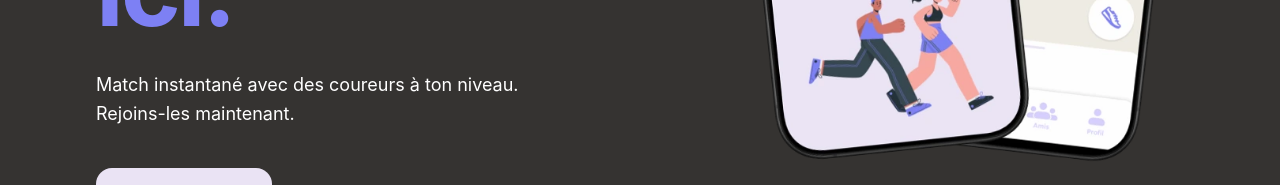
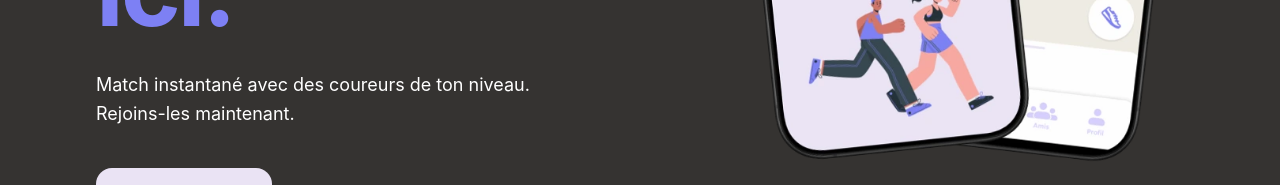
Before and after one commit to guiguil03/LandingPage-V2, a React (Vite) app: page / in a window 1280 px wide. Shown: the part 552-737 px from the top of the page. Built offline with nearby package versions, Linux system fonts and the light colour scheme.

Commit message:
Refactor avis component to improve GSAP animation settings for card positioning and update text in Header component for clarity and consistency.

```diff
--- a/src/components/Header.tsx
+++ b/src/components/Header.tsx
@@ -108,7 +108,7 @@ const Header: React.FC = () => {
             <span className="text-[#7D80F4]">commence ici.</span>
           </h1>
           <p className="mt-8 text-white text-lg max-w-md leading-relaxed">
-            Match instantané avec des coureurs à ton niveau. Rejoins-les maintenant.
+            Match instantané avec des coureurs de ton niveau. Rejoins-les maintenant.
           </p>
           <div className="mt-10 flex items-center gap-4">
             <button
@@ -142,7 +142,7 @@ const Header: React.FC = () => {
             <span className="text-[#7D80F4]">commence ici.</span>
           </h1>
           <p className="text-white/80 text-sm leading-relaxed max-w-xs">
-            Match instantané avec des coureurs à ton niveau. Rejoins-les maintenant.
+            Match instantané avec des coureurs de ton niveau. Rejoins-les maintenant.
           </p>
           <div className="flex items-center gap-3">
             <button
--- a/src/components/avis.tsx
+++ b/src/components/avis.tsx
@@ -306,7 +306,7 @@ const DesktopStack: React.FC<{ items: Avis[] }> = ({ items }) => {
       const totalCards = cards.length;
 
       cards.forEach((card) => {
-        gsap.set(card, { yPercent: 150, opacity: 1, scale: 0.92 });
+        gsap.set(card, { y: () => window.innerHeight * 1.1, opacity: 1, scale: 0.92 });
       });
 
       const imgLoadPromises = Array.from(document.images)
@@ -343,10 +343,10 @@ const DesktopStack: React.FC<{ items: Avis[] }> = ({ items }) => {
         const rotation = i % 2 === 0 ? -2.5 : 2.5;
         const stackOffsetY = -i * 6;
 
-        tl.to(
+        tl.fromTo(
           card,
+          { y: () => window.innerHeight * 1.1, scale: 0.92 },
           {
-            yPercent: 0,
             y: stackOffsetY,
             rotation: rotation,
             scale: 1,
```
